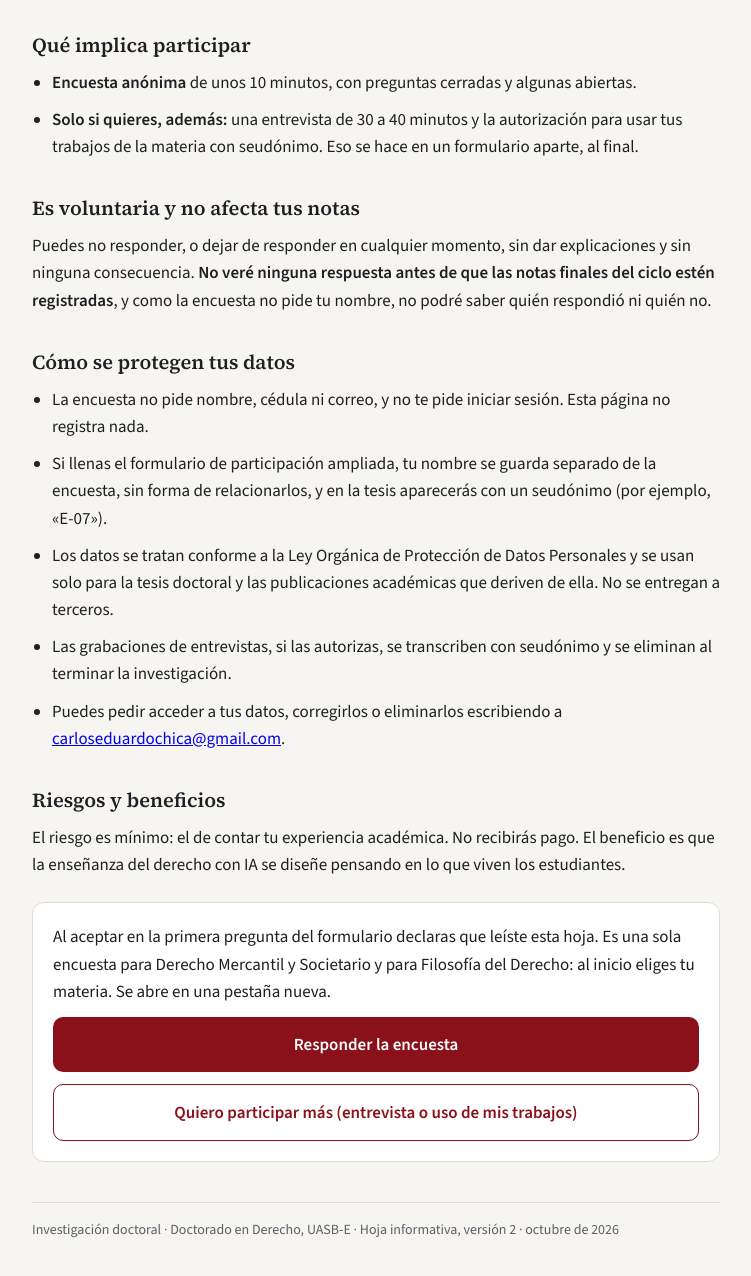
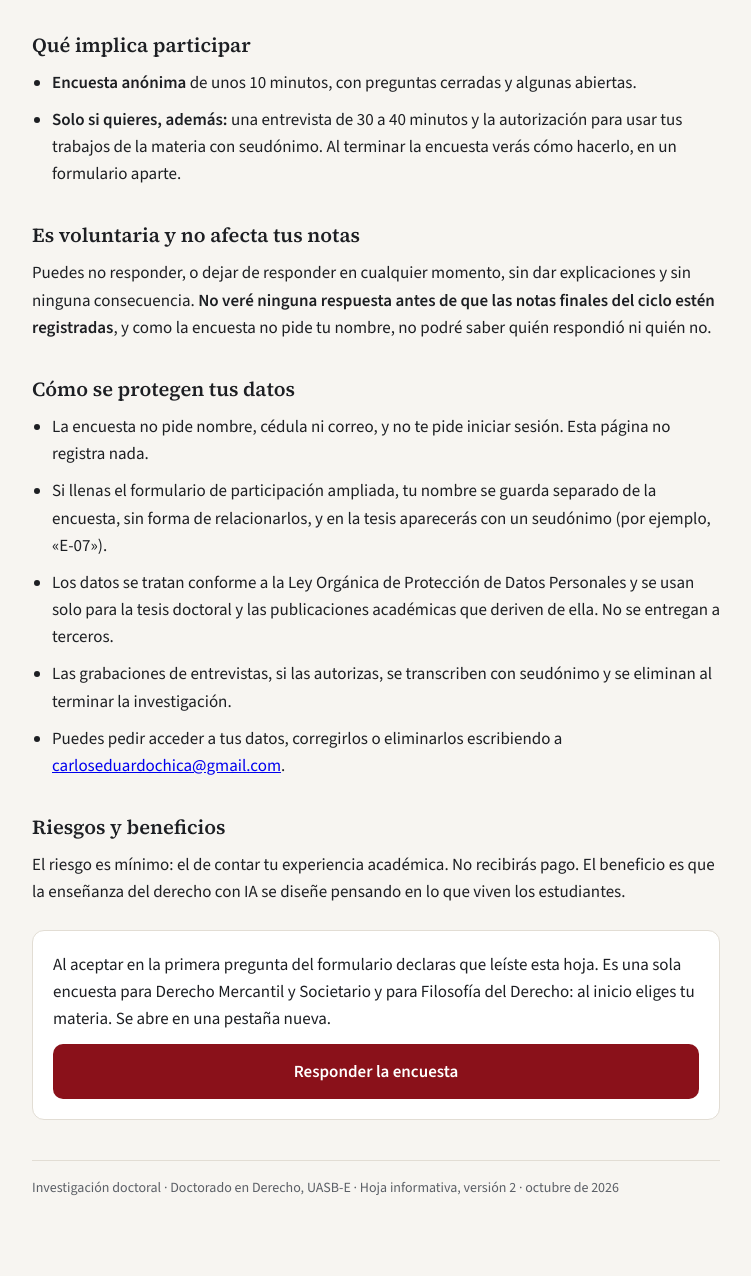
Before and after one commit to carloseduardochica-art/investigacion-ia-derecho, a plain HTML site: page index.html in a window 1280 px wide. Shown: the part 564-1840 px from the top of the page, without its empty margins (264-1015 px from the left). Drawn offline with nearby package versions, Linux system fonts and the light colour scheme.

Commit message:
La invitación a participar más pasa al final de la encuesta
Co-Authored-By: Claude Opus 5.5 <noreply@anthropic.com>

```diff
--- a/index.html
+++ b/index.html
@@ -61,7 +61,7 @@
   <h2>Qué implica participar</h2>
   <ul>
     <li><strong>Encuesta anónima</strong> de unos 10 minutos, con preguntas cerradas y algunas abiertas.</li>
-    <li><strong>Solo si quieres, además:</strong> una entrevista de 30 a 40 minutos y la autorización para usar tus trabajos de la materia con seudónimo. Eso se hace en un formulario aparte, al final.</li>
+    <li><strong>Solo si quieres, además:</strong> una entrevista de 30 a 40 minutos y la autorización para usar tus trabajos de la materia con seudónimo. Al terminar la encuesta verás cómo hacerlo, en un formulario aparte.</li>
   </ul>
 
   <h2>Es voluntaria y no afecta tus notas</h2>
@@ -82,7 +82,6 @@
   <div class="card">
     <p style="margin:0">Al aceptar en la primera pregunta del formulario declaras que leíste esta hoja. Es una sola encuesta para Derecho Mercantil y Societario y para Filosofía del Derecho: al inicio eliges tu materia. Se abre en una pestaña nueva.</p>
     <a class="btn btn-primary" id="btn-encuesta" href="#" target="_blank" rel="noopener noreferrer">Responder la encuesta</a>
-    <a class="btn btn-secondary" id="btn-participacion" href="#" target="_blank" rel="noopener noreferrer">Quiero participar más (entrevista o uso de mis trabajos)</a>
   </div>
 
   <footer>Investigación doctoral · Doctorado en Derecho, UASB-E · Hoja informativa, versión 2 · octubre de 2026</footer>
@@ -101,7 +100,6 @@
     else { a.setAttribute('aria-disabled', 'true'); a.textContent += ' · aún no disponible'; }
   }
   enlazar('btn-encuesta', CONFIG.encuesta);
-  enlazar('btn-participacion', CONFIG.participacion);
   const c = document.getElementById('contacto');
   if (CONFIG.contacto) { c.href = 'mailto:' + CONFIG.contacto; c.textContent = CONFIG.contacto; }
 </script>
```
